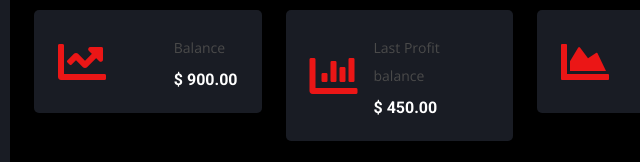
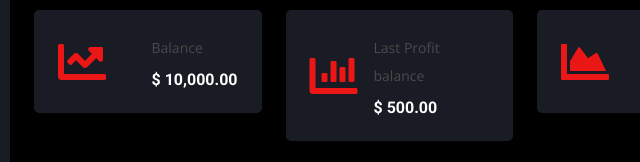
Before and after one commit to Venomwebs/Finance, a plain HTML site: page index2.html in a window 1280 px wide. Shown: the part 184-346 px from the top of the page, 240-880 px from the left. Drawn offline with nearby package versions, Linux system fonts and the light colour scheme; a script that the page names is missing.

Commit message:
Update index2.html

```diff
--- a/index2.html
+++ b/index2.html
@@ -175,7 +175,7 @@ Robert Hankins from Austrillia just withdrawed $100k via Btc  Robin karlos from
                             <i class="fa fa-chart-line fa-3x text-primary"></i>
                             <div class="ms-3">
                                 <p class="mb-2">Balance</p>
-                                <h6 class="mb-0">$ 900.00</h6>
+                                <h6 class="mb-0">$ 10,000.00</h6>
                             </div>
                         </div>
                     </div>
@@ -184,7 +184,7 @@ Robert Hankins from Austrillia just withdrawed $100k via Btc  Robin karlos from
                             <i class="fa fa-chart-bar fa-3x text-primary"></i>
                             <div class="ms-3">
                                 <p class="mb-2">Last Profit balance</p>
-                                <h6 class="mb-0">$ 450.00</h6>
+                                <h6 class="mb-0">$ 500.00</h6>
                             </div>
                         </div>
                     </div>
```
